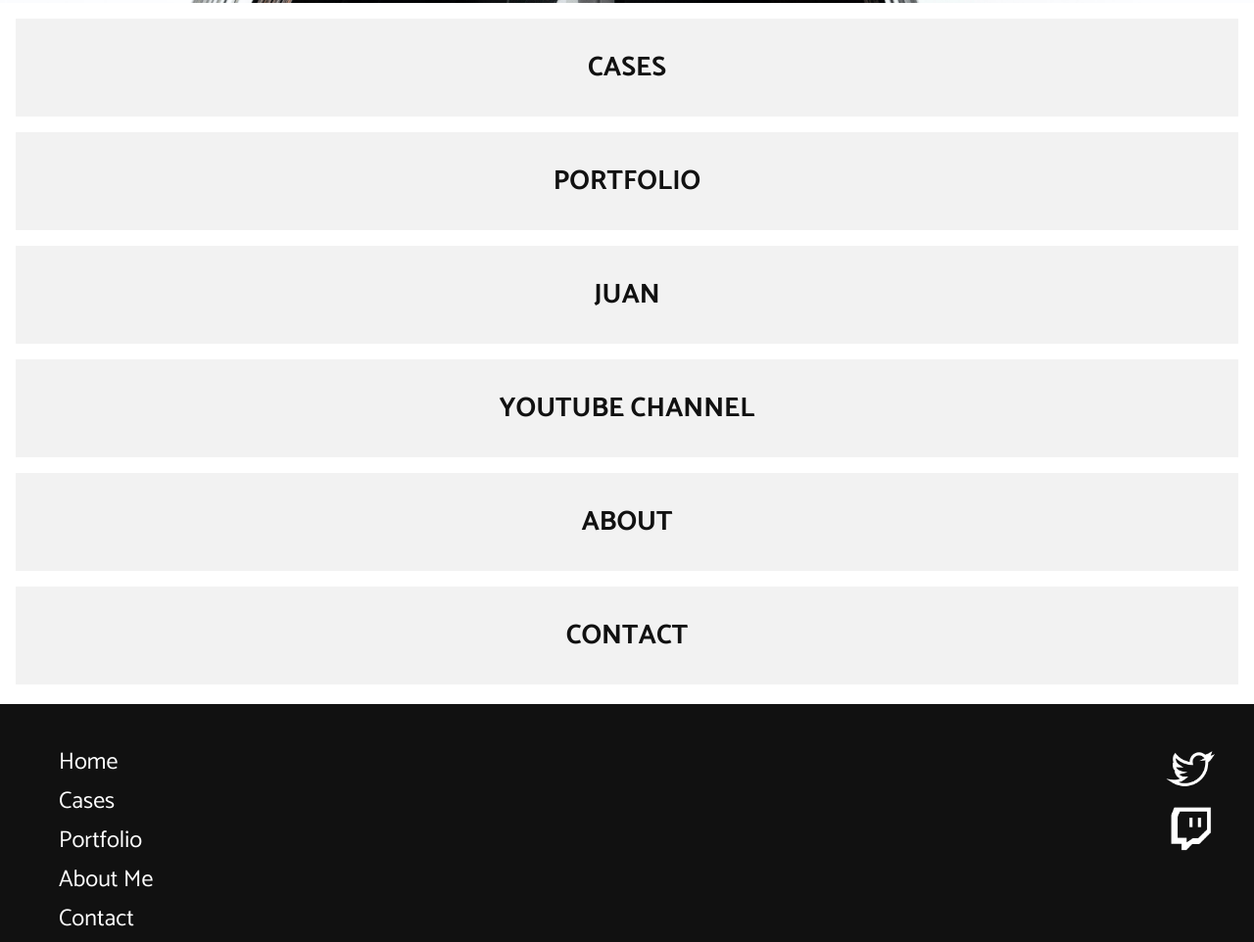
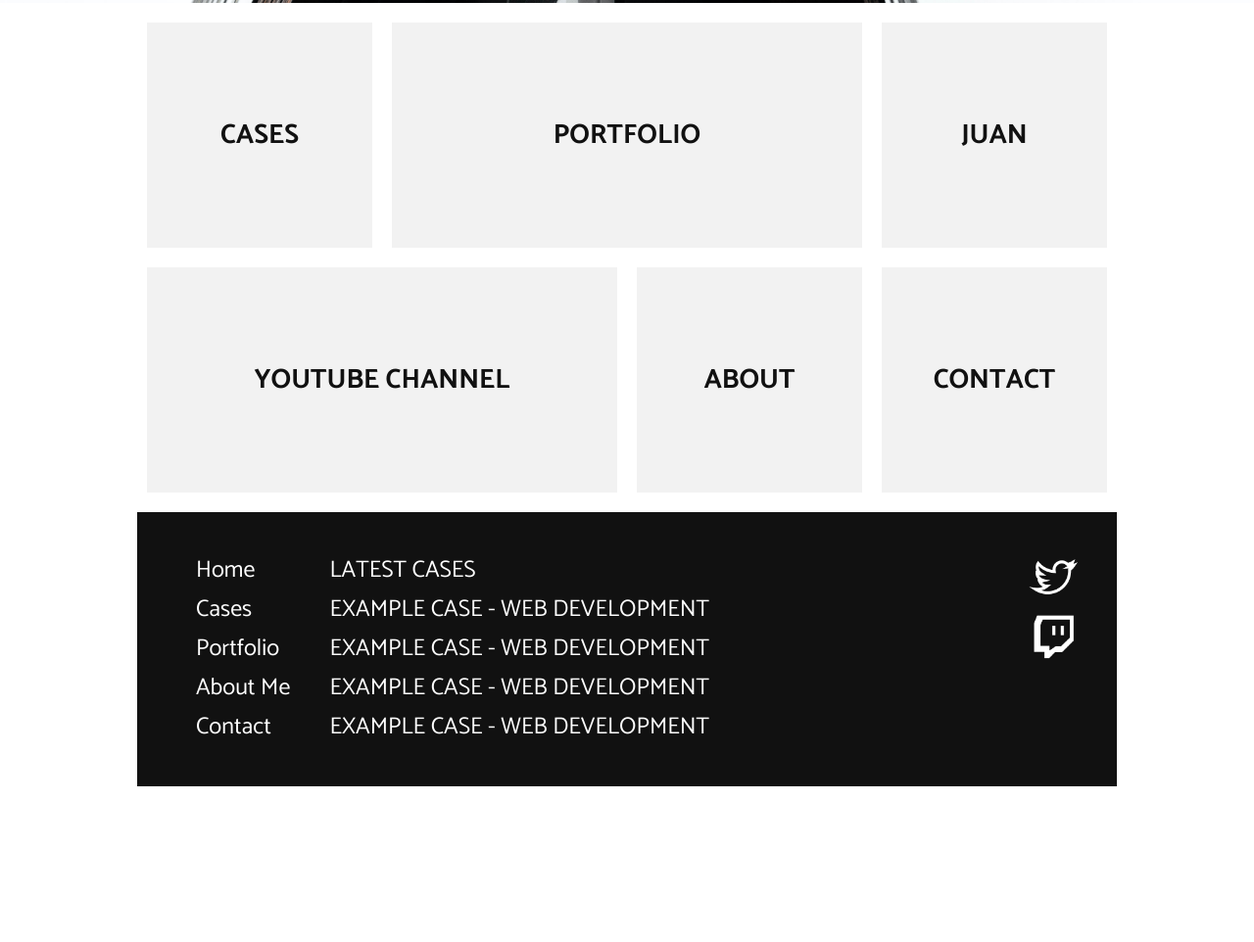
Before and after one commit to mfbaltaza/newlanderportfolio, a plain HTML site: page index.html in a window 1280 px wide. Shown: the part 797-1759 px from the top of the page at 98% size. After the commit the page ends 1600 px from the top, so only its background shows below. Drawn offline with nearby package versions, Linux system fonts and the light colour scheme.

Commit message:
Basic finishing of the portfolio

```diff
--- a/index.html
+++ b/index.html
@@ -29,6 +29,7 @@
       </div>
     </section>
 
+    <div class="wrapper">
         <section class="index-links">
           <a href="cases.html">
             <div class="index-box-square">
@@ -60,8 +61,10 @@
             </div>
           </a>
         </section>
+        </div>
   </main>
 
+      <div class="wrapper">
         <footer>
           <ul class="footer-links-main">
             <li><a href="#">Home</a></li>
@@ -71,7 +74,7 @@
             <li><a href="#">Contact</a></li>
           </ul>
           <ul class="footer-links-cases">
-      <li>Latest Cases</li>
+            <li><p>Latest Cases</p></li>
             <li><a href="#">EXAMPLE CASE - WEB DEVELOPMENT</a></li>
             <li><a href="#">EXAMPLE CASE - WEB DEVELOPMENT</a></li>
             <li><a href="#">EXAMPLE CASE - WEB DEVELOPMENT</a></li>
@@ -82,5 +85,6 @@
             <a href="https://www.twitch.tv/baltaza"><img src="./images/twitch.png" alt="Twitch Icon"></a>
           </div>
         </footer>
+    </div>
 </body>
 </html>
--- a/style.css
+++ b/style.css
@@ -245,6 +245,37 @@ header .header-cases {
   text-transform: uppercase;
 }
 
+@media only screen and (min-width: 1000px) {
+
+  .wrapper {
+    width: 1000px;
+    margin: 0 auto;
+  }
+
+  .index-links {
+    overflow: hidden;
+  }
+
+  .index-links div {
+    margin: 20px 10px 0px;
+    height: 230px;
+    background-color: #f2f2f2;
+    float: left;
+  }
+
+  .index-box-square {
+    width: calc(25% - 20px) !important;
+  }
+
+  .index-box-rectangle {
+    width: calc(50% - 20px) !important;
+  }
+
+  .index-links div h3 {
+    line-height: 230px;
+  }
+}
+
 /* FOOTER */
 
 footer {
@@ -286,3 +317,21 @@ footer ul li a {
   width: 100%;
   margin-bottom: 10px;
 }
+
+@media only screen and (min-width: 1000px) {
+  .footer-links-cases {
+    display: block;
+  }
+
+  footer ul {
+    padding-right: 20px;
+  }
+
+  footer ul li p {
+    font-family: Catamaran;
+    font-size: 24px;
+    color: #fff;
+    line-height: 40px;
+    text-transform: uppercase;
+  }
+}
```
Lines whose indentation alone changed are shown as unchanged.
